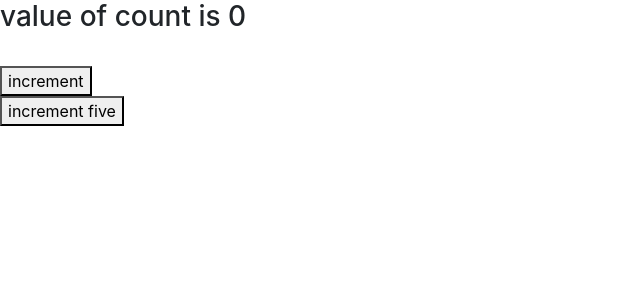
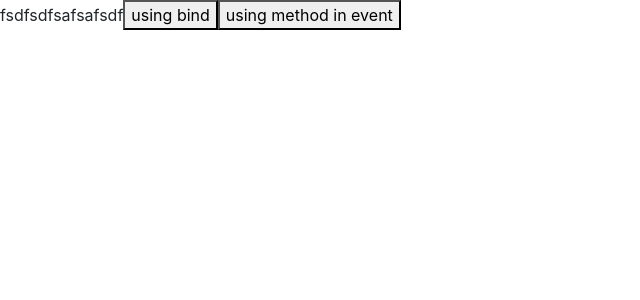
Before and after one commit to VickyNandaPeddi/reactjsdemo, a React (Create React App) app: page / in a window 1280 px wide. Shown: the top 300 px of the page, without its empty margins (0-640 px from the left). Built offline with nearby package versions, Linux system fonts and the light colour scheme.

Commit message:
event and event handlers,,using bind and arrow methods

```diff
--- a/src/App.js
+++ b/src/App.js
@@ -1,10 +1,11 @@
 import Counter from "./Component/Counter";
-
+import TestEventClassClick from "./Component/TestEventClassClick";
+import TestEventHandeler from "./Component/TestEventHandeler";
 
 function App() {
   return (
     <div>
-      <Counter></Counter>
+      <TestEventClassClick></TestEventClassClick>
     </div>
   );
 }
--- /dev/null
+++ b/src/Component/TestEventClassClick.jsx
@@ -0,0 +1,43 @@
+import React, { PureComponent } from "react";
+
+class TestEventClassClick extends PureComponent {
+  constructor(props) {
+    super(props);
+
+    this.state = {
+      title: "fsdfsdfsafsafsdf",
+    };
+    this.testClassclickHAndler.bind(this);
+  }
+
+  testClassclickHAndler() {
+    // this.setState({
+    //   title: "fdsfsdfsdfsd",
+    // });
+
+    console.log("fsdfsdfdsf");
+  }
+
+  //use  arrow methods to  setState
+
+  testevent = () => [
+    this.setState({
+      title: "fsdfsdfsdfsd",
+    }),
+  ];
+
+  render() {
+    return (
+      <div>
+        {this.state.title}
+        <button onClick={this.testevent}>using bind </button>
+
+        <button onClick={() => this.testClassclickHAndler()}>
+          using method in event
+        </button>
+      </div>
+    );
+  }
+}
+
+export default TestEventClassClick;
--- /dev/null
+++ b/src/Component/TestEventHandeler.jsx
@@ -0,0 +1,15 @@
+import React from "react";
+
+function TestEventHandeler() {
+  function testClickButton() {
+    console.log("clicked on button");
+    alert("fdsfsdf")
+  }
+  return (
+    <div>
+      <button onClick={testClickButton}>Click testevejt </button>
+    </div>
+  );
+}
+
+export default TestEventHandeler;
```
